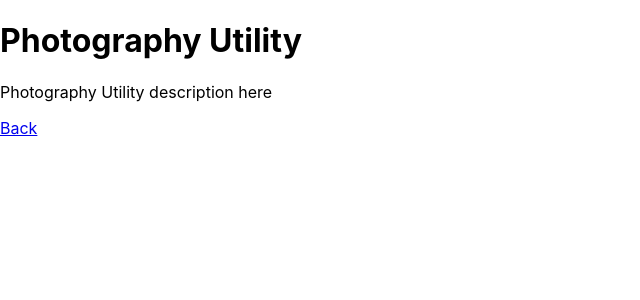
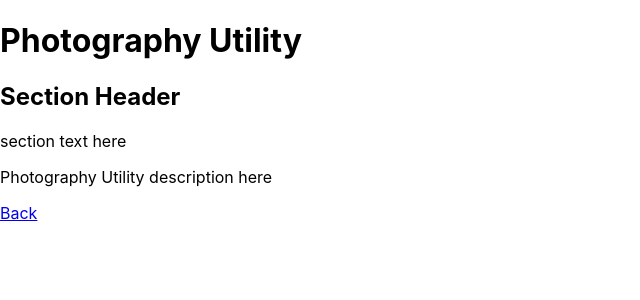
Before and after one commit to qbi11y/portfolio, a React (Create React App) app: page /portfolio/project/1 in a window 1280 px wide. Shown: the top 300 px of the page, without its empty margins (0-640 px from the left). Built offline with nearby package versions, Linux system fonts and the light colour scheme.

Commit message:
updated data structure

```diff
--- a/src/components/Project/Project.js
+++ b/src/components/Project/Project.js
@@ -9,6 +9,16 @@ const Project = () => {
     return(
         <div>
             <h1>{ projects[id]["name"] }</h1>
+            {
+                projects[id]["sections"].map((section, index) => {
+                    return(
+                        <section key={index}>
+                            <h1>{section.header}</h1>
+                            <p>{section.text}</p>
+                        </section>
+                    )
+                })
+            }
             <p>{ projects[id]["name"] } description here</p>
             <p><Link to="/portfolio">Back</Link></p>
         </div>
--- a/src/data/projects.json
+++ b/src/data/projects.json
@@ -1,9 +1,79 @@
 {
-    "1": {"name": "Photography Utility"},
-    "2": {"name": "Cloud Brokerage"},
-    "3": {"name": "SVG Animation"},
-    "4": {"name": "Data Pipeline"},
-    "5": {"name": "User Profile Image"},
-    "6": {"name": "Watson Assistant"},
-    "7": {"name": "Auto AI Utility"}
+    "1": {
+        "name": "Photography Utility",
+        "sections": [{
+            "header": "Section Header",
+            "text": "section text here",
+            "images": [{
+                "caption": "image caption",
+                "url": "image url"
+            }]
+        }]
+    },
+    "2": {
+        "name": "Cloud Brokerage",
+        "sections": [{
+            "header": "Section Header",
+            "text": "section text here",
+            "images": [{
+                "caption": "image caption",
+                "url": "image url"
+            }]
+        }]
+    },
+    "3": {
+        "name": "SVG Animation",
+        "sections": [{
+            "header": "Section Header",
+            "text": "section text here",
+            "images": [{
+                "caption": "image caption",
+                "url": "image url"
+            }]
+        }]
+    },
+    "4": {
+        "name": "Data Pipeline",
+        "sections": [{
+            "header": "Section Header",
+            "text": "section text here",
+            "images": [{
+                "caption": "image caption",
+                "url": "image url"
+            }]
+        }]
+    },
+    "5": {
+        "name": "User Profile Image",
+        "sections": [{
+            "header": "Section Header",
+            "text": "section text here",
+            "images": [{
+                "caption": "image caption",
+                "url": "image url"
+            }]
+        }]
+    },
+    "6": {
+        "name": "Watson Assistant",
+        "sections": [{
+            "header": "Section Header",
+            "text": "section text here",
+            "images": [{
+                "caption": "image caption",
+                "url": "image url"
+            }]
+        }]
+    },
+    "7": {
+        "name": "Auto AI Utility",
+        "sections": [{
+            "header": "Section Header",
+            "text": "section text here",
+            "images": [{
+                "caption": "image caption",
+                "url": "image url"
+            }]
+        }]
+    }
 }
```
Also changed, not shown: 1 other file (tests, documents, lock files or other folders).
